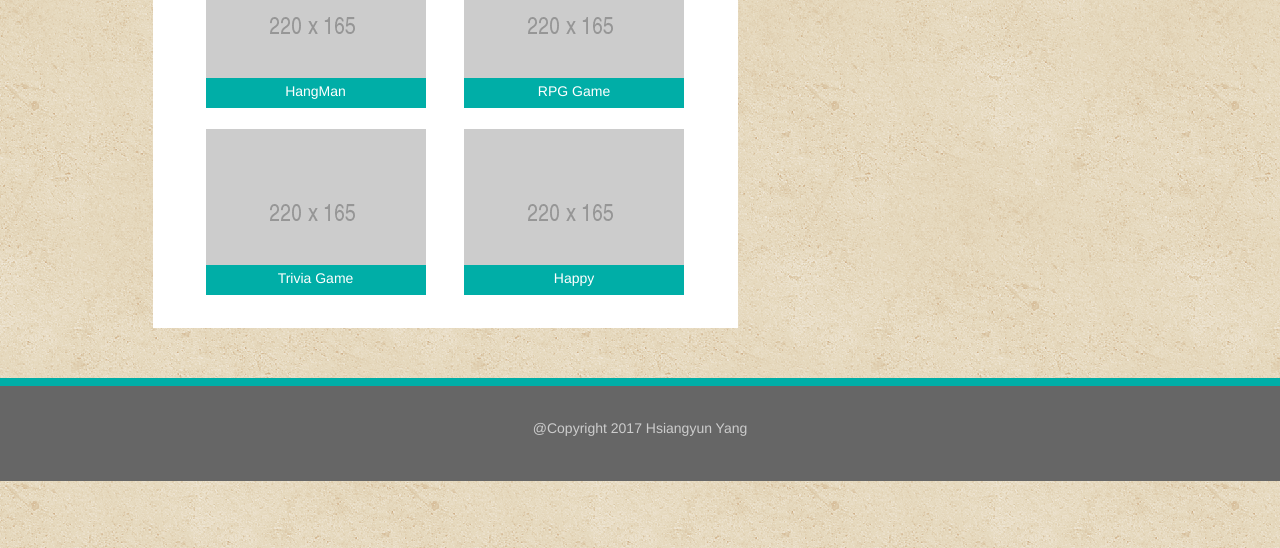
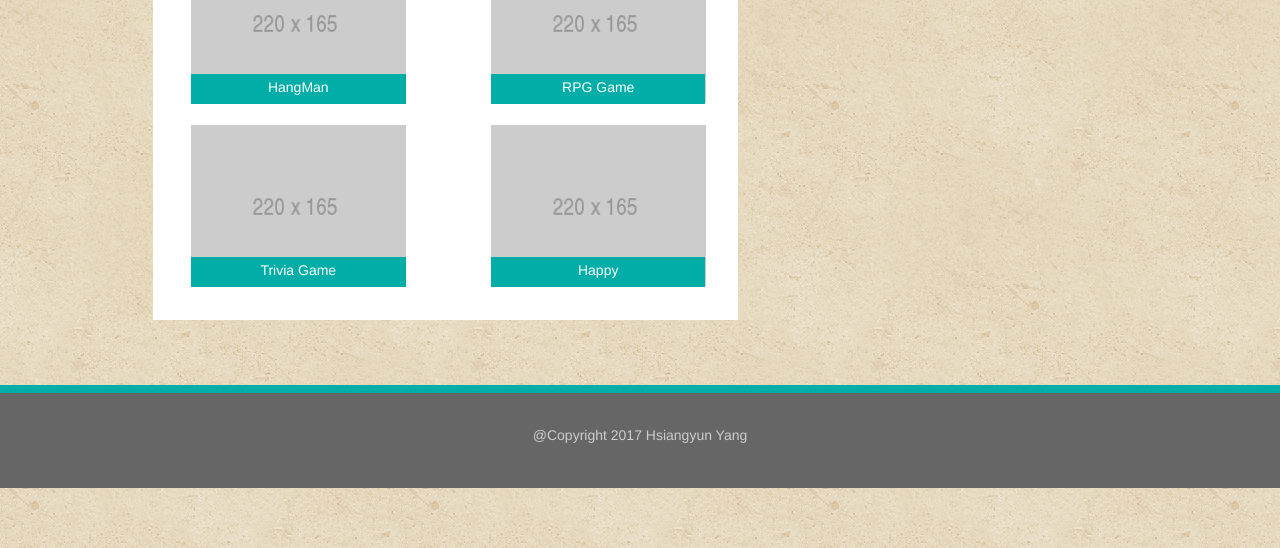
Before and after one commit to TedxMo/Bootstrap-Portfolio, a plain HTML site: page portfolio.html in a window 1280 px wide. Shown: the part 252-800 px from the top of the page. Drawn offline with nearby package versions, Linux system fonts and the light colour scheme.

Commit message:
portfolio changes

```diff
--- a/assets/css/style.css
+++ b/assets/css/style.css
@@ -74,49 +74,53 @@ footer{
 .ininder{
 	width: 100%;
 }
+img{
+	width: 100%;
+}
 .pos1{
 	position: relative;
 }
 .pos2{
 	position: absolute;
-	width: 220px;
+
+	width: 100%;
 	height:30px;
 	background: #00aea7;
 	bottom: 3px;
-	left: 18px;
+	left: 3.5px;
 	text-align: center;
 	line-height: 190%;
 	color: white;
 }
 .pos3{
 	position: absolute;
-	width: 220px;
+	width: 100%;
 	height:30px;
 	background: #00aea7;
 	bottom: 3px;
-	left: 19px;
+	right: -3px;
 	text-align: center;
 	line-height: 190%;
 	color: white;
 }
 .pos4{
 	position: absolute;
-	width: 220px;
+	width: 100%;
 	height:30px;
 	background: #00aea7;
 	bottom: 3px;
-	left: 18px;
+	left: 3.5px;
 	text-align: center;
 	line-height: 190%;
 	color: white;
 }
 .pos5{
 	position: absolute;
-	width: 220px;
+	width: 100%;
 	height:30px;
 	background: #00aea7;
 	bottom: 3px;
-	left: 19px;
+	right: -3px;
 	text-align: center;
 	line-height: 190%;
 	color: white;
--- a/portfolio.html
+++ b/portfolio.html
@@ -26,35 +26,37 @@
 	<!--body start -->
 	<div class="container brbr">
 		<div class="row">
-			<div class="col-md-1"></div>
-			<div class="abc col-md-6 white col-sm-12">
+			<div class="col-sm-1"></div>
+			<div style="margin-bottom: 15px" class="abc col-sm-6 white col-xs-12">
 				<div class="row">
 					<div class="titLeft">Portfolio</div>
 				</div>
 				<div id="leftBorder"></div>
 				<div class="row">
-					<div class="col-md-6 pos1">
+					<div class="col-sm-5 pos1" style="padding-left: 0;padding-right: 0;">
 						<img src="assets/images/220x165.png">
-						<a href=""><div class="pos2">HangMan</div></a>
+						<a class="pos2" href=""><div>HangMan</div></a>
 					</div>
-					<div class="col-md-6 pos1">
+					<div class="col-sm-2"></div>
+					<div class="col-sm-5 pos1" style="padding-left: 0;padding-right: 0;">
 						<img src="assets/images/220x165.png">
 						<a href=""><div class="pos3">RPG Game</div></a>
 					</div>
 				</div>
 				<div class="row" style="margin-top: 15px">
-					<div class="col-md-6 pos1">
+					<div class="col-sm-5 pos1" style="padding-left: 0;padding-right: 0;">
 						<img src="assets/images/220x165.png">
 						<a href=""><div class="pos4">Trivia Game</div></a>
 					</div>
-					<div class="col-md-6 pos1">
+					<div class="col-sm-2"></div>
+					<div class="col-sm-5 pos1" style="padding-left: 0;padding-right: 0;">
 						<img src="assets/images/220x165.png">
 						<a href=""><div class="pos5">Happy</div></a>
 					</div>
 				</div>
 			</div>
-			<div class="col-md-1"></div>
-			<div class="efg col-md-3 white col-sm-12">
+			<div class="col-sm-1"></div>
+			<div class="efg col-sm-3 white col-xs-12">
 				<div class="titRig">Connect with Me</div>
 				<div id="leftBorder"></div>
 				<a href="https://github.com/TedxMo" target="_blank"><img class="smallpic" src="assets/images/github.png"></a>
```
